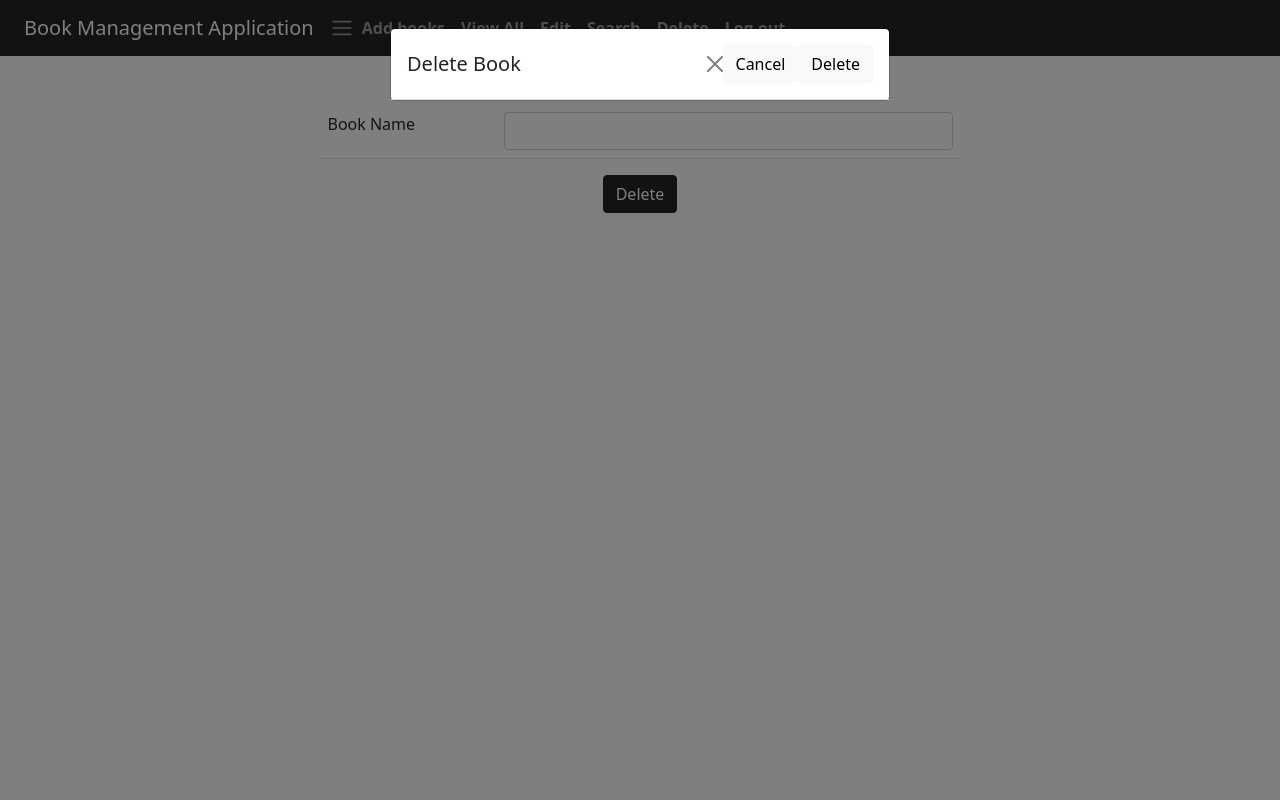
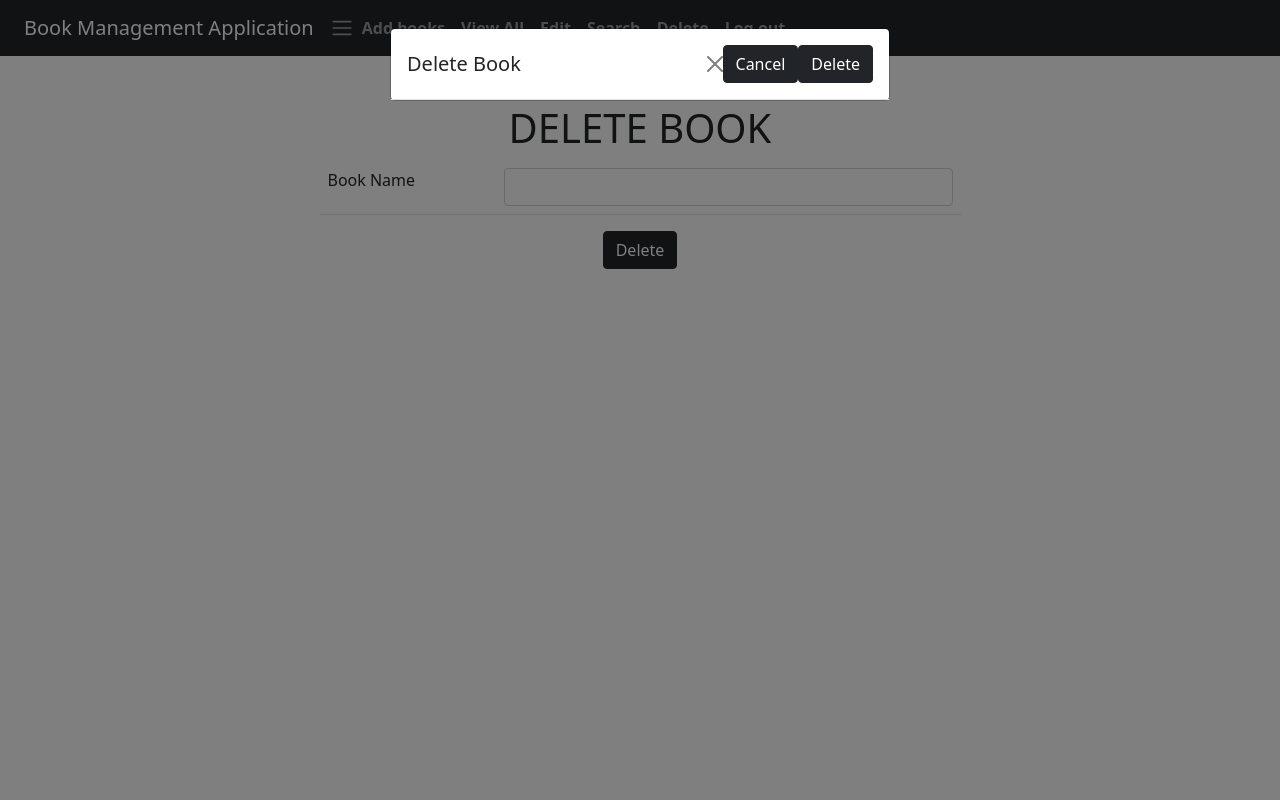
Before and after one commit to AKASH2082001/Book-Mnagement-System, a Flask app: page /delete in a window 1280 px wide, after a click on "Delete". Run offline with Flask 2, Linux system fonts and the light colour scheme.

Commit message:
Book Management

```diff
--- a/templates/dashboard.html
+++ b/templates/dashboard.html
@@ -6,6 +6,7 @@
         </div>
         <div class="col col-12 col-sm-12 col-md-12 col-lg-10 col-xl-8 col-xxl-6">
             <form action="/dash" method="post">
+                <h1><center>ADD NEW BOOK</center></h1>
                 <br>
                 <table class="table">
                    <tr>
--- a/templates/delete.html
+++ b/templates/delete.html
@@ -8,6 +8,7 @@
           <div class="col col-12 col-sm-12 col-md-110 col-lg-8 col-xl-7 col-xxl-6">
               <br>
             <form action="/delete" method="post">
+              <h1><center>DELETE BOOK</center></h1>
                 <table class="table">
                     <tr>
                         <td>Book Name</td>
@@ -25,8 +26,8 @@
                           <h5 class="modal-title" id="exampleModalLabel">Delete Book</h5>
                           <button type="button" class="btn-close" data-bs-dismiss="modal" aria-label="Close"></button>
 
-                          <button type="button" class="btn btn-light" data-bs-dismiss="modal">Cancel</button>
-                          <button type="submit" class="btn btn-light">Delete</button>
+                          <button type="button" class="btn btn-dark" data-bs-dismiss="modal">Cancel</button>
+                          <button type="submit" class="btn btn-dark">Delete</button>
                         </div>
                       </div>
                     </div>
--- a/templates/login.html
+++ b/templates/login.html
@@ -8,8 +8,8 @@
     <title>Login Page</title>
 </head>
 <body>
-    <nav class="navbar navbar-expand-lg navbar-primary bg-primary">
-        <div class="container-fluid">
+    <nav class="navbar navbar-expand-lg navbar-dark bg-dark>
+        <div class="container">
           <a class="navbar-brand" href="#">
               Book Management Application
           </a>
@@ -29,6 +29,7 @@
             </div>
             <div class="col col-12 col-sm-12 col-md-12 col-lg-10 col-xl-8 col-xxl-6">
                 <form action="/login" method="post">
+                    <h1><center>ADMIN LOGIN</center></h1>
                     <br>
                     <table class="table">
                         <tr>
--- a/templates/search.html
+++ b/templates/search.html
@@ -8,6 +8,7 @@
           <div class="col col-12 col-sm-12 col-md-12 col-lg-8 col-xl-7 col-xxl-6">
               <br>
             <form action="/search" method="post">
+              <h1><center>SEARCH BOOK</center></h1>
                 <table class="table">
                     <tr>
                         <td>Book Name</td>
--- a/templates/up.html
+++ b/templates/up.html
@@ -5,9 +5,10 @@
     <div class="row">
         <div class="col">
         </div>
-          <div class="col col-12 col-sm-12 col-md-12 col-lg-8 col-xl-7 col-xxl-6">
+        <div class="col col-12 col-sm-12 col-md-110 col-lg-8 col-xl-7 col-xxl-6"></div>
               <br>
                     <form action="/up" method="post">
+                      <h1><center>UPDATE</center></h1>
                         <br>
                         <table class="table">
                            <tr>
--- a/templates/update.html
+++ b/templates/update.html
@@ -8,13 +8,14 @@
           <div class="col col-12 col-sm-12 col-md-110 col-lg-8 col-xl-7 col-xxl-6">
               <br>
             <form action="/update" method="post">
+                <h1><center>UPDATE BOOK</center></h1>
                 <table class="table">
                     <tr>
                         <td>Book Name</td>
                         <td><input type="text" name="name" class="form-control"></td>
                     </tr>
                 </table>
-                <center><button type="submit" class="btn btn-dark">Search</button></center>
+                <center><button type="submit" class="btn btn-success">Search</button></center>
             </form>
           </div>
 <div class="col">
--- a/templates/userlogin.html
+++ b/templates/userlogin.html
@@ -14,6 +14,7 @@
             </div>
             <div class="col col-12 col-sm-12 col-md-12 col-lg-10 col-xl-8 col-xxl-6">
                 <form action="/" method="post">
+                    <h1><center>USER LOGIN</center></h1>
                     <br>
                     <table class="table">
                         <tr>
@@ -25,7 +26,7 @@
                             <td><input name="pass" type="password" class="form-control"></td>
                         </tr>
                     </table>
-                    <center><button type="submit" class="btn btn-primary">Login</button></center>
+                    <center><button type="submit" class="btn btn-success">Login</button></center>
                 </form>
             </div>
             <div class="col">
--- a/templates/userregister.html
+++ b/templates/userregister.html
@@ -29,6 +29,7 @@
             </div>
             <div class="col col-12 col-sm-12 col-md-12 col-lg-10 col-xl-8 col-xxl-6">
                 <form action="/userreg" method="post">
+                    <h1><center>USER REGISTERATION</center></h1>
                     <br>
                     <table class="table">
                         <tr>
@@ -52,7 +53,7 @@
                             <td><input name="pass" type="password" class="form-control"></td>
                         </tr>
                     </table>
-                    <center><button type="submit" class="btn btn-secondary">Register</button></center>
+                    <center><button type="submit" class="btn btn-dark">Register</button></center>
                 </form>
             </div>
             <div class="col">
--- a/templates/view.html
+++ b/templates/view.html
@@ -3,6 +3,7 @@
 <br>
 <br>
 <div class="container">
+  <h1><center>VIEW ALL BOOKS</center></h1>
         <div class="row">
             {% for i in books %}
             <div class="col col-12 col-sm-6 col-md-6 col-lg-3 col-xl-3 col-xxl-3">
```
Also changed, not shown: Book.db.
